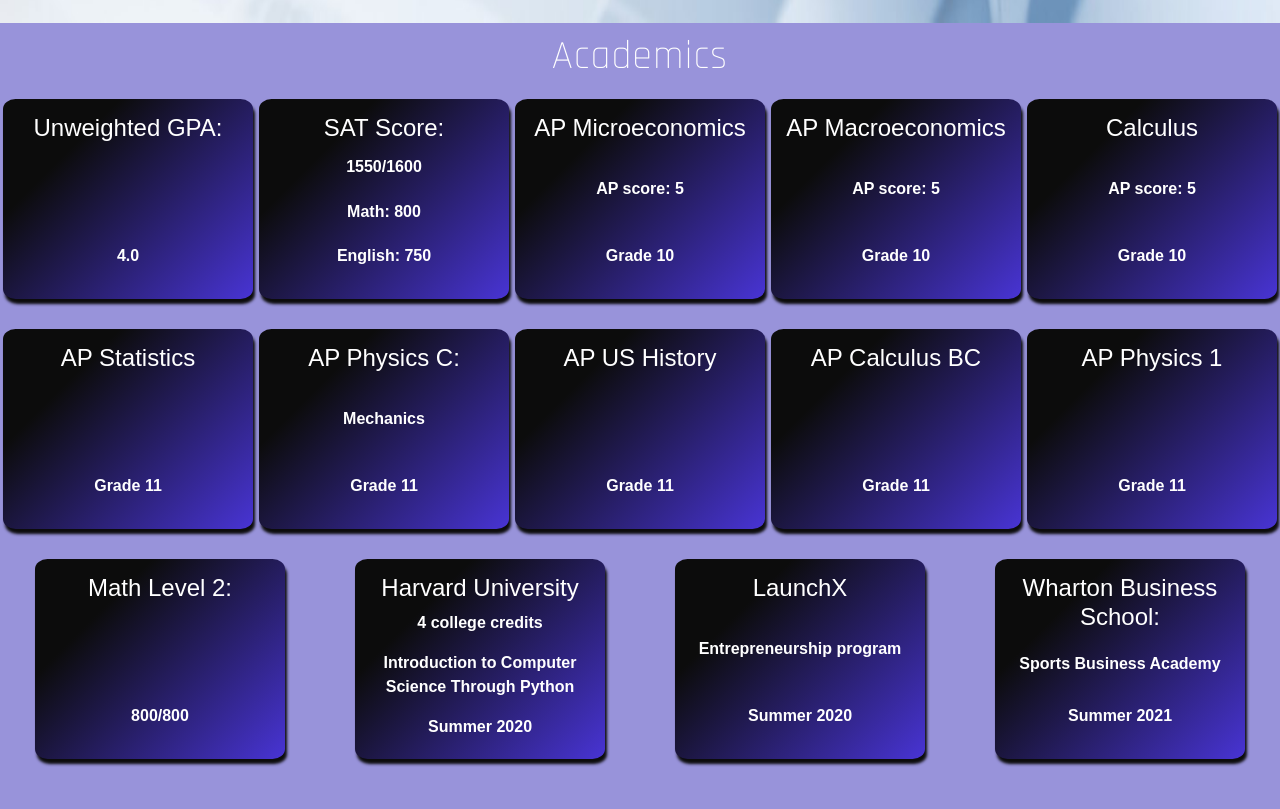
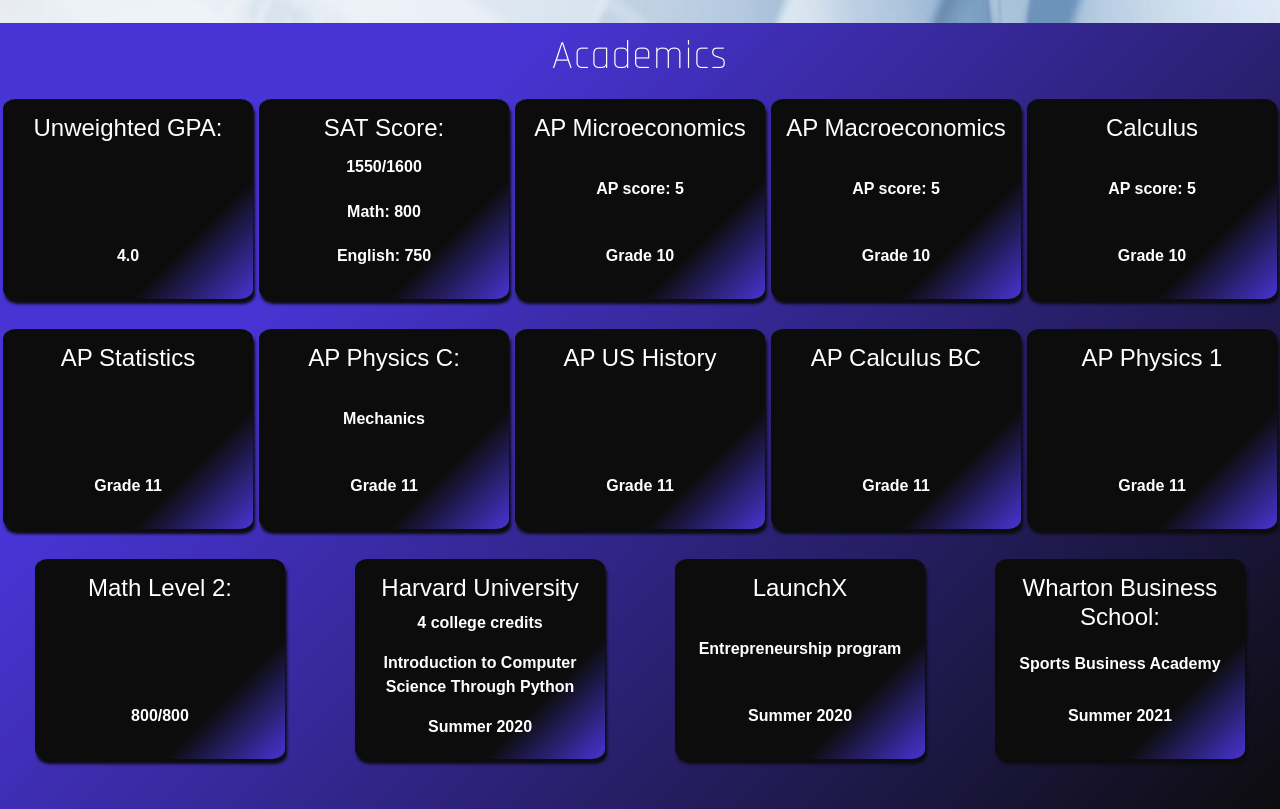
Before and after one commit to rbalonek/arnav-portfolio, a React (Create React App) app: page / in a window 1280 px wide. Shown: the part 947-1756 px from the top of the page. Built offline with nearby package versions, Linux system fonts and the light colour scheme.

Commit message:
Darker Theme

```diff
--- a/src/components/Academic/Academic.css
+++ b/src/components/Academic/Academic.css
@@ -26,7 +26,7 @@
   /* color: #c8d8e4; */
 
   background-color: #4834d4;
-  background-image: linear-gradient(315deg, #4834d4 0%, #0c0c0c 74%);
+  background-image: linear-gradient(315deg, #4834d4 0%, #0c0c0c 27%);
 
   color: white;
   font-family: sans-serif;
--- a/src/components/EngagementStuff/EngagementItem/EngagementItem.css
+++ b/src/components/EngagementStuff/EngagementItem/EngagementItem.css
@@ -51,7 +51,10 @@
     #cc4499 100%
   ); */
 
-  background-color: #9893da;
+  /* background-color: #9893da; */
+
+  background-color: #4834d4;
+  background-image: linear-gradient(315deg, #4834d4 0%, #0c0c0c 57%);
 
   width: 600px;
   height: 500px;
--- a/src/components/academics/Academics.css
+++ b/src/components/academics/Academics.css
@@ -1,7 +1,10 @@
 .academics-parent {
   display: flex;
   flex-direction: column;
-  background-color: #9893da;
+  /* background-color: #9893da; */
+  background-color: #4834d4;
+  background-image: linear-gradient(315deg, #0c0c0c 0%, #4834d4 74%);
+
   position: relative;
   bottom: 20px;
   padding-top: 10px;
```
